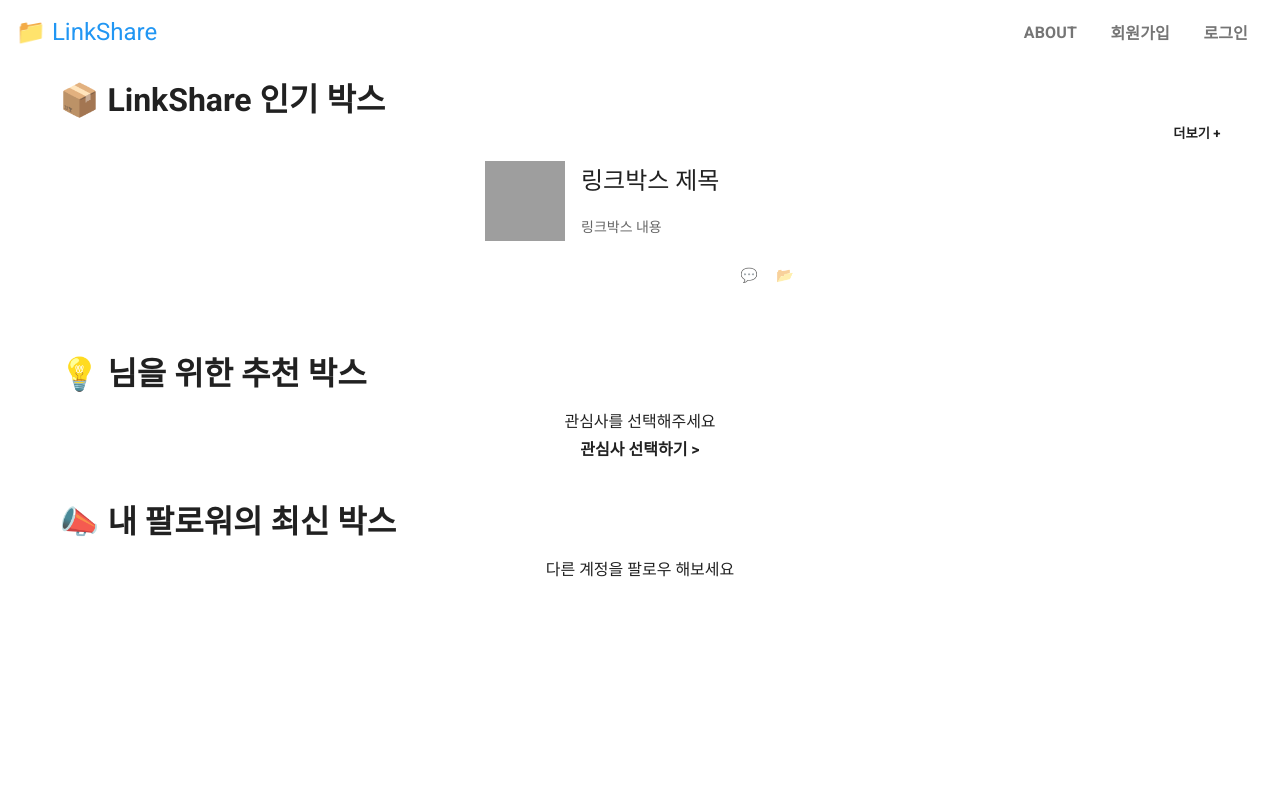
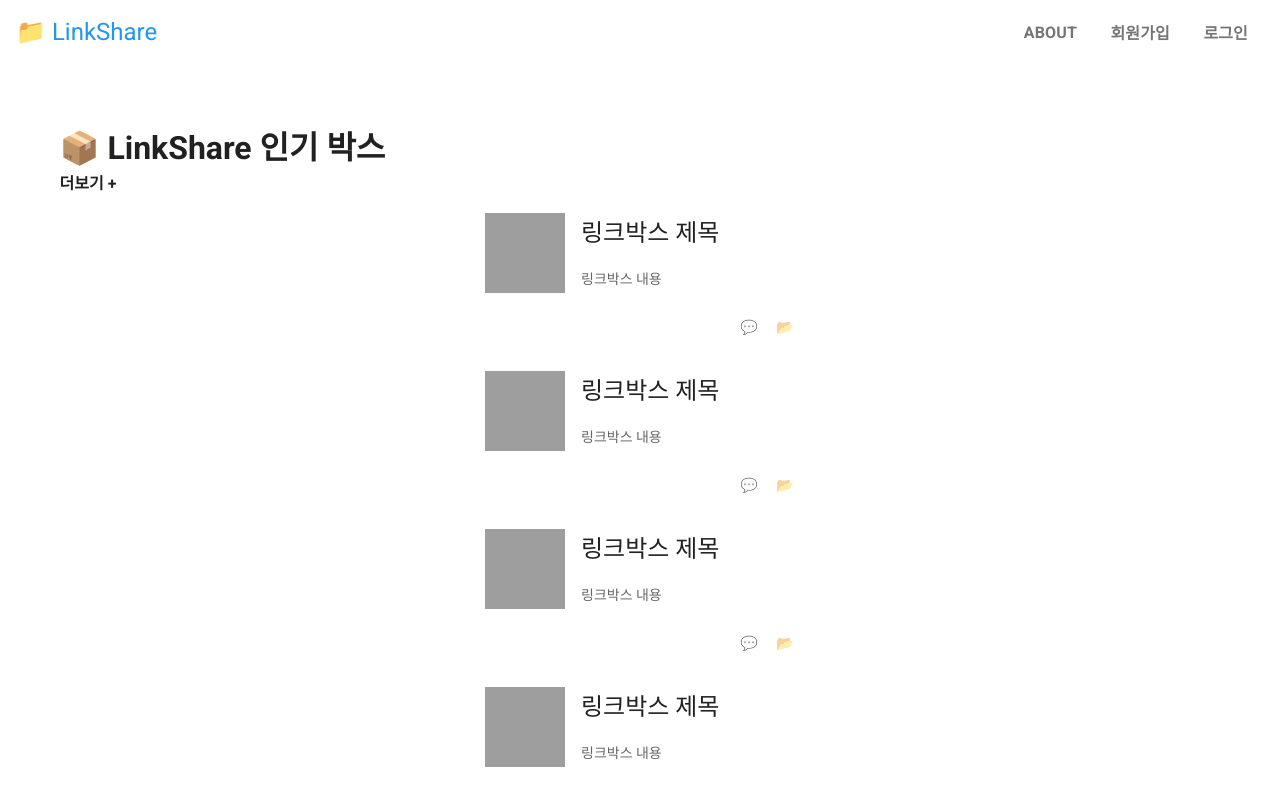
Before and after one commit to wonsik3686/LinkShare, a Vue app in the folder frontend/: page /newsfeed in a window 1280 px wide. Shown: the top 791 px of the page. Built offline with nearby package versions, Linux system fonts and the light colour scheme.

Commit message:
Feat: 뉴스피드 메인페이지 구조
뉴스피드 메인페이지 구조, 링크박스 카드 컴포넌트,, 댓글 모달창, 관심사 선택 모달창

```diff
--- a/frontend/src/components/Commentmodal.vue
+++ b/frontend/src/components/Commentmodal.vue
@@ -5,6 +5,8 @@
         <h4>개의 댓글이 있습니다</h4>
       </v-card-title>
 
+      <br>
+      <br>
       <v-divider class="mx-5"></v-divider>
 
       <v-card-actions class="justify-center">
--- a/frontend/src/router/index.js
+++ b/frontend/src/router/index.js
@@ -3,6 +3,7 @@ import VueRouter from 'vue-router'
 import Home from '../views/Home.vue'
 import Newsfeed from '../views/Newsfeed.vue'
 import Linkboxdetail from '../views/Linkboxdetail.vue'
+import Toplinkbox from '../views/Toplinkbox'
 
 
 Vue.use(VueRouter)
@@ -31,6 +32,11 @@ const routes = [
     name: 'Linkboxdetail',
     component: Linkboxdetail
   },
+  {
+    path: '/toplinkbox',
+    name: 'Toplinkbox',
+    component: Toplinkbox
+  }
 ]
 
 const router = new VueRouter({
--- a/frontend/src/views/Linkboxdetail.vue
+++ b/frontend/src/views/Linkboxdetail.vue
@@ -1,5 +1,5 @@
 <template>
   <div class="linkboxdetail">
-    <h1>This is an Linkbox Detail page</h1>
+    <h1>링크박스 디테일 페이지</h1>
   </div>
 </template>
--- a/frontend/src/views/Newsfeed.vue
+++ b/frontend/src/views/Newsfeed.vue
@@ -1,8 +1,14 @@
 <template>
   <v-container>
+    <br>
+    <br>
+
       <h1>📦 LinkShare 인기 박스</h1>
       <!-- https://iancoding.tistory.com/214 -->
-      <h5 class="text-end">더보기 +</h5>
+      <button class="font-weight-bold" v-on:click="toplinkbox" >더보기 +</button>
+    <Linkbox />
+    <Linkbox />
+    <Linkbox />
     <Linkbox />
 
     <br>
@@ -40,6 +46,11 @@ export default {
     return {
       Interest: false,
     }
+  },
+  methods: {
+    toplinkbox() {
+      this.$router.replace('toplinkbox')
+    }
   }
 }
 </script>
--- /dev/null
+++ b/frontend/src/views/Toplinkbox.vue
@@ -0,0 +1,5 @@
+<template>
+  <div class="toplinkbox">
+    <h1>LinkShare 인기 박스 전체보기</h1>
+  </div>
+</template>
```
